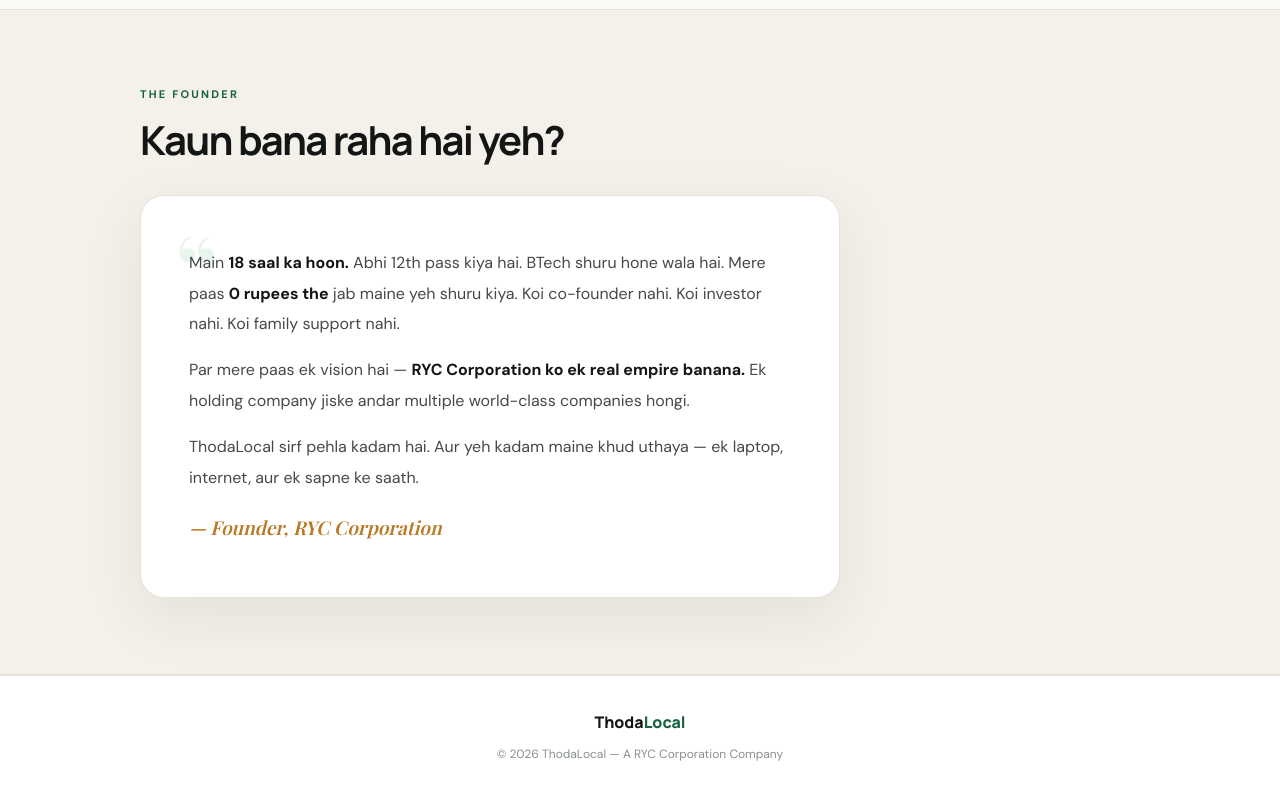
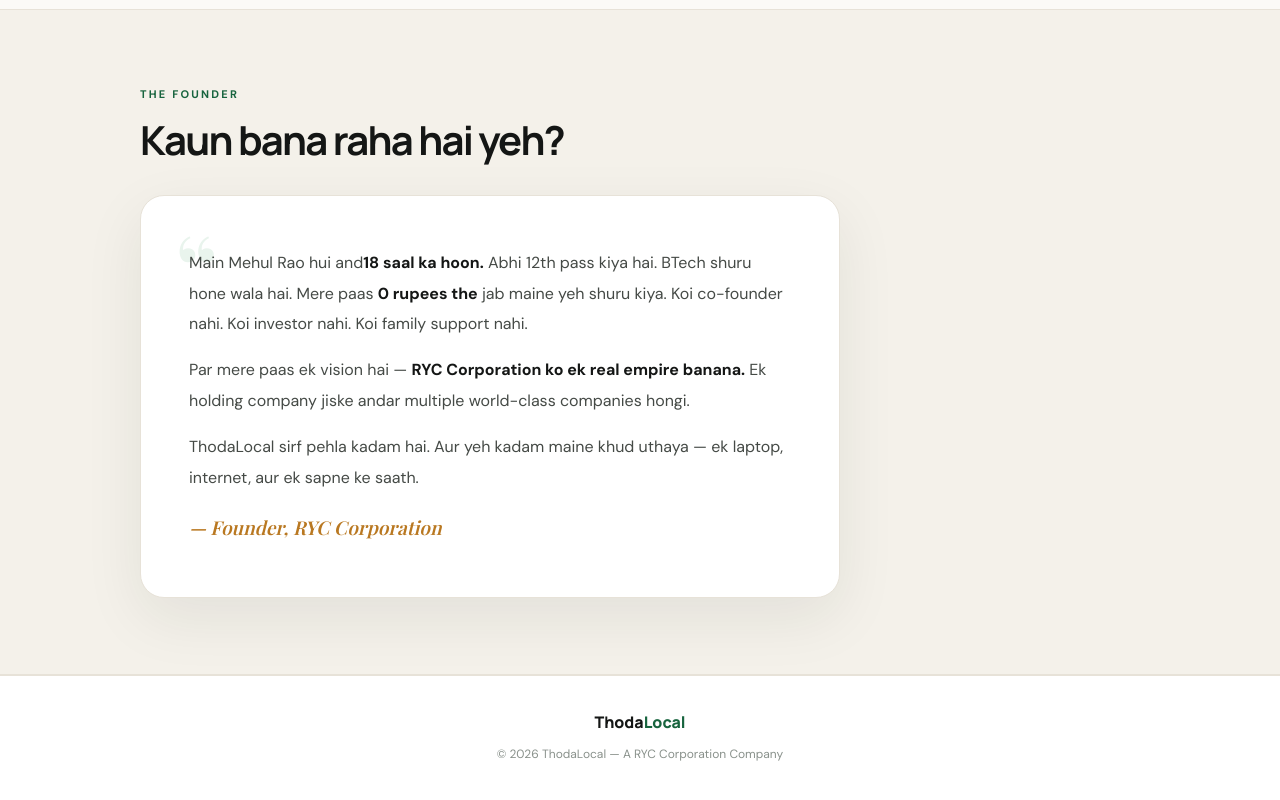
Before and after one commit to ThodaLocal/thodalocal, a plain HTML site: page about.html in a window 1280 px wide. Shown: the part 1891-2691 px from the top of the page. Drawn offline with nearby package versions, Linux system fonts and the light colour scheme; a web font is replaced by a local one.

Commit message:
Update about.html

```diff
--- a/about.html
+++ b/about.html
@@ -181,7 +181,7 @@ footer{padding:34px 6vw 42px;text-align:center;border-top:1px solid var(--line);
       <h2>Kaun bana raha hai yeh?</h2>
       <div class="founder-block">
         <div class="founder-mark">&ldquo;</div>
-        <p>Main <strong>18 saal ka hoon.</strong> Abhi 12th pass kiya hai. BTech shuru hone wala hai. Mere paas <strong>0 rupees the</strong> jab maine yeh shuru kiya. Koi co-founder nahi. Koi investor nahi. Koi family support nahi.</p>
+        <p>Main Mehul Rao hui and<strong>18 saal ka hoon.</strong> Abhi 12th pass kiya hai. BTech shuru hone wala hai. Mere paas <strong>0 rupees the</strong> jab maine yeh shuru kiya. Koi co-founder nahi. Koi investor nahi. Koi family support nahi.</p>
         <p>Par mere paas ek vision hai — <strong>RYC Corporation ko ek real empire banana.</strong> Ek holding company jiske andar multiple world-class companies hongi.</p>
         <p>ThodaLocal sirf pehla kadam hai. Aur yeh kadam maine khud uthaya — ek laptop, internet, aur ek sapne ke saath.</p>
         <p class="sign">— Founder, RYC Corporation</p>
```
